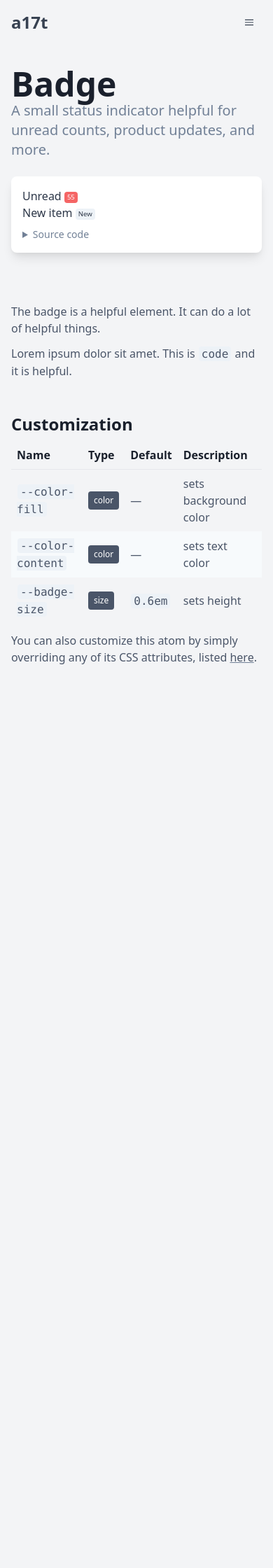
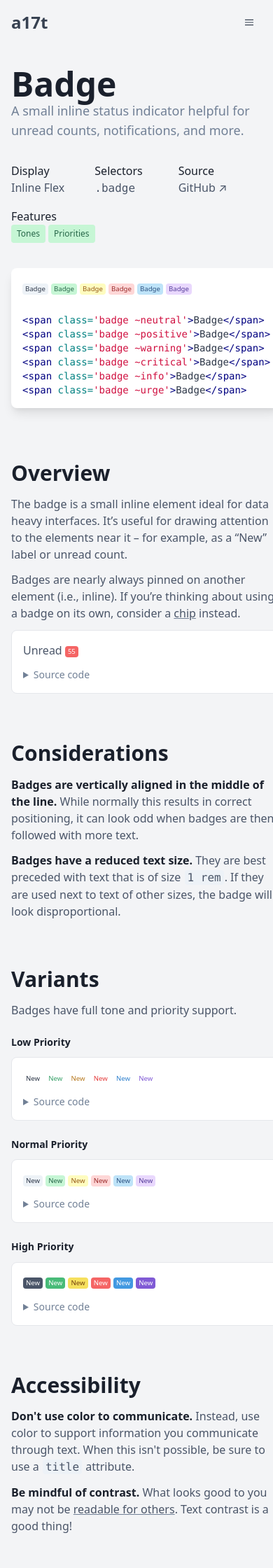
Before and after one commit to milesmcc/a17t, a Jekyll site: the page built from docs/information/badge.md, in a window 390 px wide. Shown: the top 2240 px of the page at 70% size. Built offline with Jekyll 4.4.1, drawn with Linux system fonts in a browser that asks for light colours; before the commit the page ends 967 px from its top, so only the background shows below that.

Commit message:
Design nice looking starter documentation page

```diff
--- /dev/null
+++ b/docs/_includes/accessibility_defaults.html
@@ -0,0 +1,2 @@
+<p><strong>Don't use color to communicate.</strong> Instead, use color to support information you communicate through text. When this isn't possible, be sure to use a <code>title</code> attribute.</p>
+<p><strong>Be mindful of contrast.</strong> What looks good to you may not be <a href="https://webaim.org/resources/contrastchecker/">readable for others</a>. Text contrast is a good thing!</p>
--- a/docs/_includes/example.html
+++ b/docs/_includes/example.html
@@ -1,11 +1,9 @@
-<article class="mb-6 border border-gray-300 p-4 rounded {{include.classes|default:'bg-white'}} ">
+<figure class="mb-6 border bg-white p-4 rounded-lg w-full max-w-full content {{include.classes}}">
     <div class="mb-2">
         {{include.code}}
     </div>
     <details {% if open %}open="open" {% endif %}>
-        <summary class="support cursor-pointer">Source code</summary>
-        <div class="overflow-scroll bg-gray-100 p-4 mt-2 text-sm">
-{% highlight html %}{{include.code}}{% endhighlight %}
-        </div>
+        <summary class="support cursor-pointer mb-0">Source code</summary>
+        {% highlight html %}{{include.code}}{% endhighlight %}
     </details>
-</article>
+</figure>
--- a/docs/_layouts/atom.html
+++ b/docs/_layouts/atom.html
@@ -3,31 +3,48 @@ layout: default
 ---
 
 <div class="flex flex-wrap justify-between">
-  <section class="w-full lg:w-2/3 lg:pr-12">
+  <section class="w-full md:w-1/3 md:pr-12 md:sticky mh-auto self-start" style="top: 3rem;">
     <h3 class="heading text-5xl">{{page.title}}</h3>
-    <p class="subheading text-xl">{{page.description}}</p>
+    <p class="subheading text-lg">{{page.description}}</p>
+    <hr class="sep">
+    <ul class="flex flex-wrap md:block">
+      <li class="mb-4 w-1/3">
+        <p class="label">Display</p>
+        <p>{{page.display}}</p>
+      </li>
+      <li class="mb-4 w-1/3">
+        <p class="label">Selectors</p>
+        <p>{% for selector in page.selectors %}<code>{{selector}}</code>{% endfor %}</p>
+      </li>
+      <li class="mb-4 w-1/3">
+        <p class="label">Source</p>
+        <p><a href="{{page.source}}" class="portal p-0 font-normal">GitHub &nearr;</a></p>
+      </li>
+      <li class="mb-4 w-full">
+        <p class="label">Features</p>
+        <p>{% for feature in page.features %}<span class="chip ~positive mr-1 mb-1">{{feature|capitalize}}</span>{% endfor %}
+        </p>
+      </li>
+    </ul>
   </section>
+  <article class="md:w-2/3 mt-4">
     {% if page.examples %}
-  <section class="w-full mt-6 lg:mt-0 lg:w-1/3">
+    <div class="card ~neutral !low mb-10">
     {% for example in page.examples %}
-    {% include example.html code=example classes="card ~neutral !low rounded-lg border-none" %}
+    {{example}}
+    <div class="text-sm mt-6 overflow-x-scroll max-w-full">
+      {% highlight html %}{{example}}{% endhighlight %}
+    </div>
     {% endfor %}
-  </section>
+    </div>
     {% endif %}
-</div>
-
-<hr class="sep h-12">
-
-<article class="content">
+    <hr class="sep">
+    <main class="content">
     {{content}}
-</article>
-
-<hr class="sep h-12">
-
-<h3 class="heading text-2xl mb-2">Customization</h3>
-<section class="content">
+    </main>
+    <h1 class="heading text-3xl mt-16">Customization</h1>
     {% if page.variables %}
-  <table>
+    <table class="table">
       <thead>
         <tr>
           <th>Name</th>
--- a/docs/information/badge.md
+++ b/docs/information/badge.md
@@ -4,10 +4,16 @@ tab: atom
 subtab: atom-badge
 category: Information
 title: Badge
-description: A small status indicator helpful for unread counts, product updates, and more.
+description: A small inline status indicator helpful for unread counts, notifications, and more.
 source: https://github.com/milesmcc/a17t/blob/master/src/information/badge.css
+selectors:
+  - .badge
+features:
+  - tones
+  - priorities
+display: Inline Flex
 examples:
-  - "Unread <span class='badge ~critical !high'>55</span><br>\nNew item <span class='badge ~neutral !normal'>New</span>"
+  - "<span class='badge ~neutral'>Badge</span>\n<span class='badge ~positive'>Badge</span>\n<span class='badge ~warning'>Badge</span>\n<span class='badge ~critical'>Badge</span>\n<span class='badge ~info'>Badge</span>\n<span class='badge ~urge'>Badge</span>"
 variables:
   - name: --color-fill
     type: color
@@ -21,6 +27,37 @@ variables:
     default: 0.6em
 ---
 
-The badge is a helpful element. It can do a lot of helpful things.
+# Overview
 
-Lorem ipsum dolor sit amet. This is `code` and it is helpful.
+The badge is a small inline element ideal for data heavy interfaces. It's useful for drawing attention to the elements near it -- for example, as a "New" label or unread count.
+
+Badges are nearly always pinned on another element (i.e., inline). If you're thinking about using a badge on its own, consider a [chip](/chip) instead.
+
+{% capture example %}
+<p>Unread <span class='badge ~critical !high'>55</span></p>
+{% endcapture %}
+{% include example.html code=example %}
+
+# Considerations
+
+**Badges are vertically aligned in the middle of the line.** While normally this results in correct positioning, it can look odd when badges are then followed with more text.
+
+**Badges have a reduced text size.** They are best preceded with text that is of size `1 rem`. If they are used next to text of other sizes, the badge will look disproportional.
+
+# Variants
+
+Badges have full tone and priority support.
+
+{% for priority in site.priorities %}
+###### {{priority|capitalize}} Priority
+{% capture example %}
+{% for tone in site.tones %}
+<span class="badge ~{{tone}} !{{priority}}">New</span>
+{% endfor %}
+{% endcapture %}
+{% include example.html code=example %}
+{% endfor %}
+
+# Accessibility
+
+{% include accessibility_defaults.html %}
--- a/src/information/table.css
+++ b/src/information/table.css
@@ -1,5 +1,5 @@
 .table {
-  @apply w-full border-collapse;
+  @apply w-full border-collapse max-w-full overflow-scroll;
 
   thead {
     @apply border-b;
```
Also changed, not shown: other parts of docs/_layouts/atom.html (+4 -2 lines), src/typography/content.css (+25 -9 lines), docs/assets/a17t.css. Lines whose indentation alone changed are shown as unchanged.
